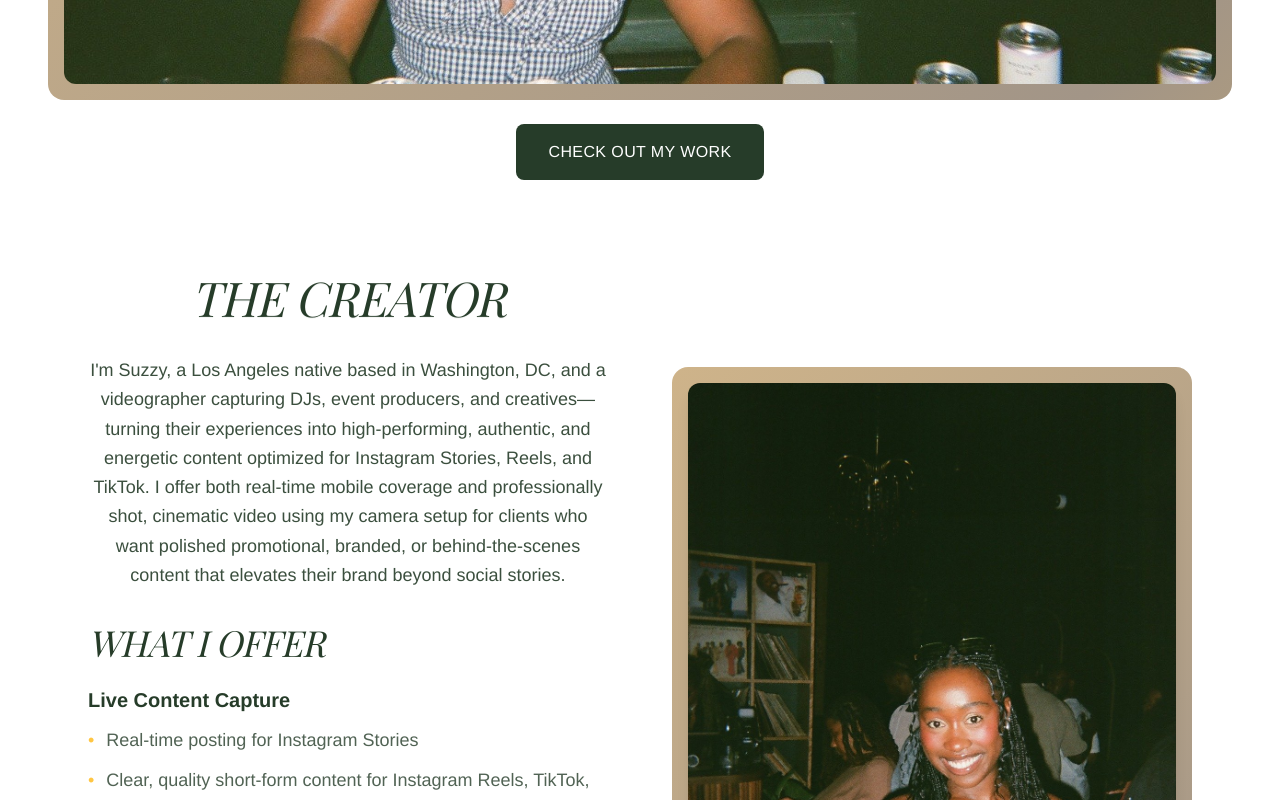
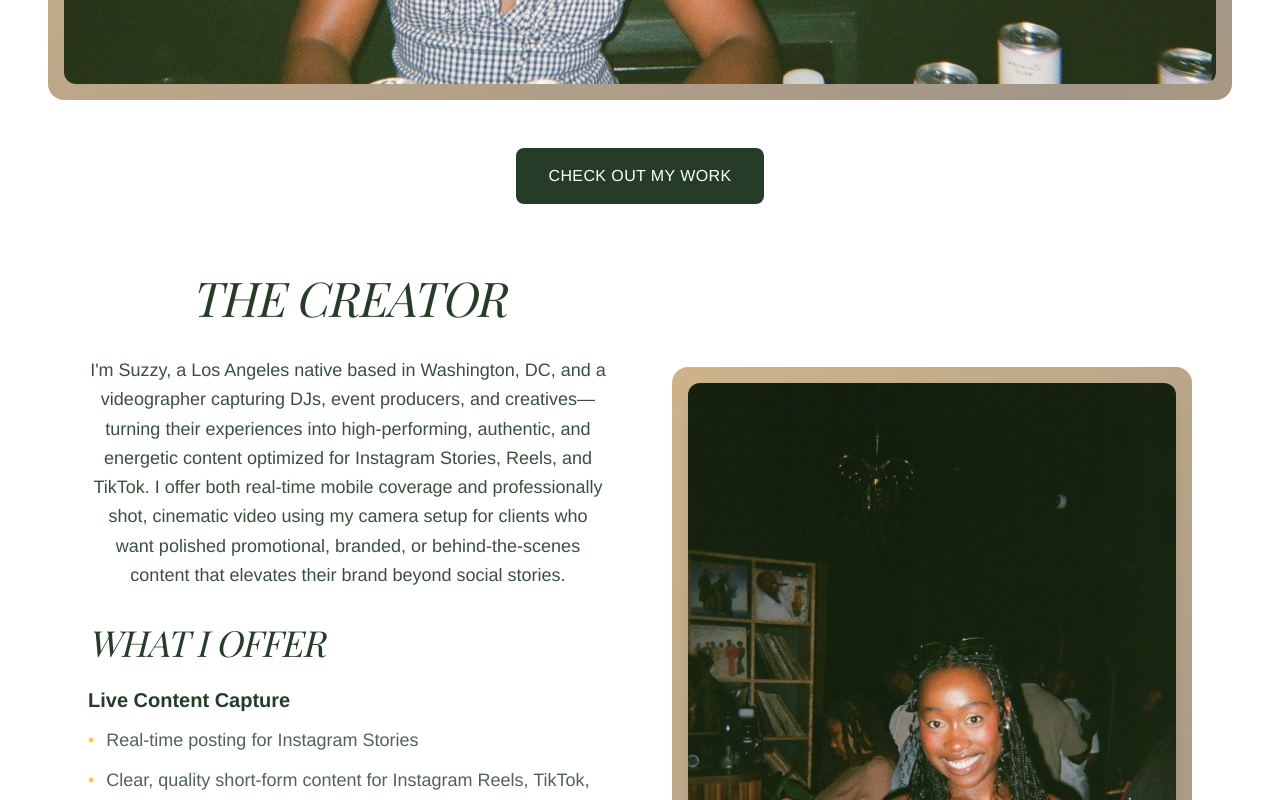
Before and after one commit to buypasses/suzstudio, a Next.js app: page / in a window 1280 px wide. Shown: the part 780-1580 px from the top of the page. Built offline with nearby package versions, Linux system fonts and the light colour scheme; a web font is replaced by a local one.

Commit message:
Increase space above CHECK OUT MY WORK button, decrease space below
https://claude.ai/code/session_01GnW4m4WR2EETTpiHK2xSU4

```diff
--- a/src/app/page.tsx
+++ b/src/app/page.tsx
@@ -75,7 +75,7 @@ export default function Home() {
               </div>
             </AnimatedGradientBorder>
           </ScaleReveal>
-          <div className="flex justify-center mt-4 sm:mt-6">
+          <div className="flex justify-center mt-10 sm:mt-12">
             <MagneticHover>
               <Link
                 href="/work"
@@ -89,7 +89,7 @@ export default function Home() {
       </section>
 
       {/* About Section */}
-      <section className="pt-6 pb-8 lg:pt-10 lg:pb-12 px-6 lg:px-12 bg-white">
+      <section className="pt-2 pb-8 lg:pt-4 lg:pb-12 px-6 lg:px-12 bg-white">
         <div className="max-w-7xl mx-auto">
           <div className="rounded-2xl p-6 lg:p-10">
             <div className="flex flex-col lg:flex-row gap-12 lg:gap-16 items-center">
```
